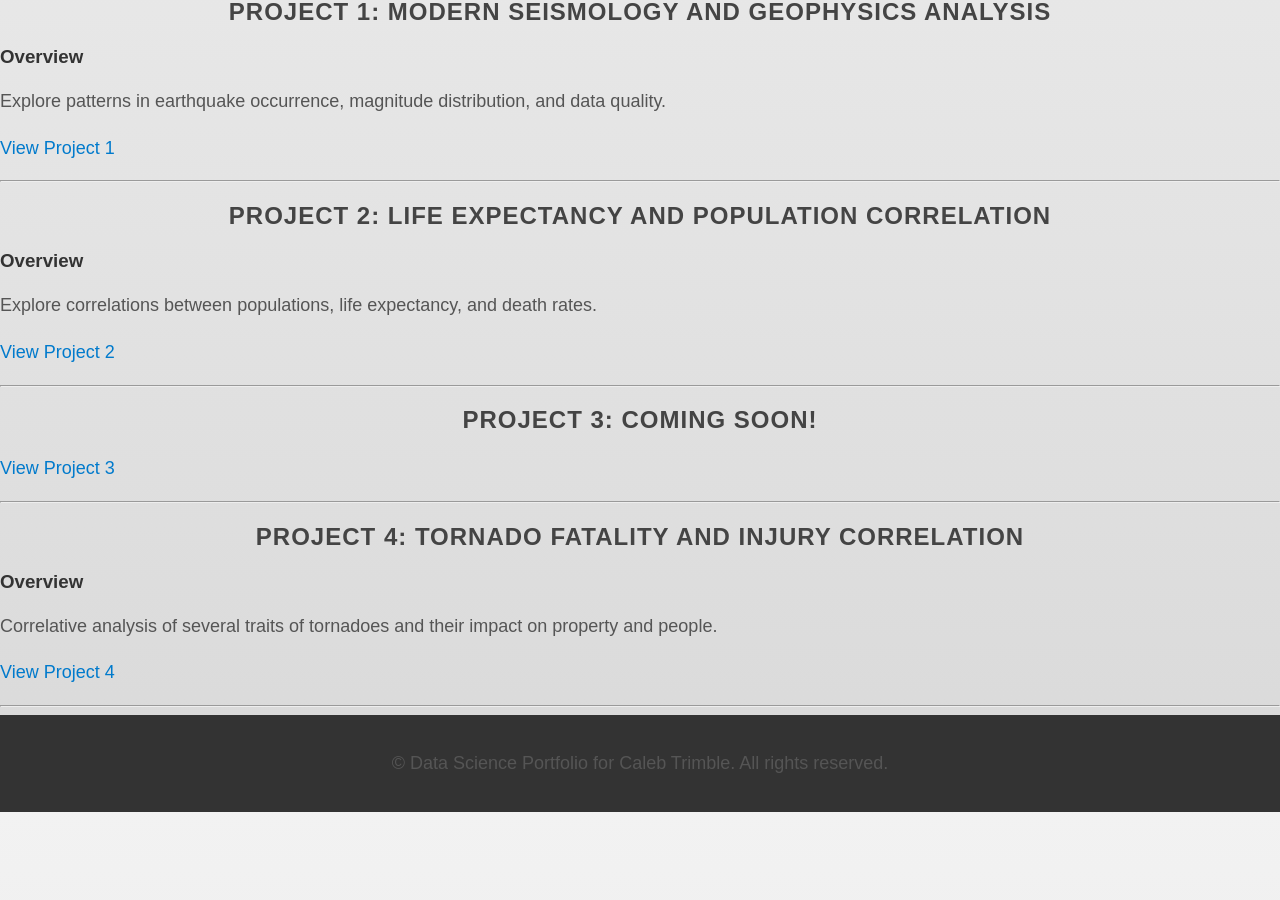
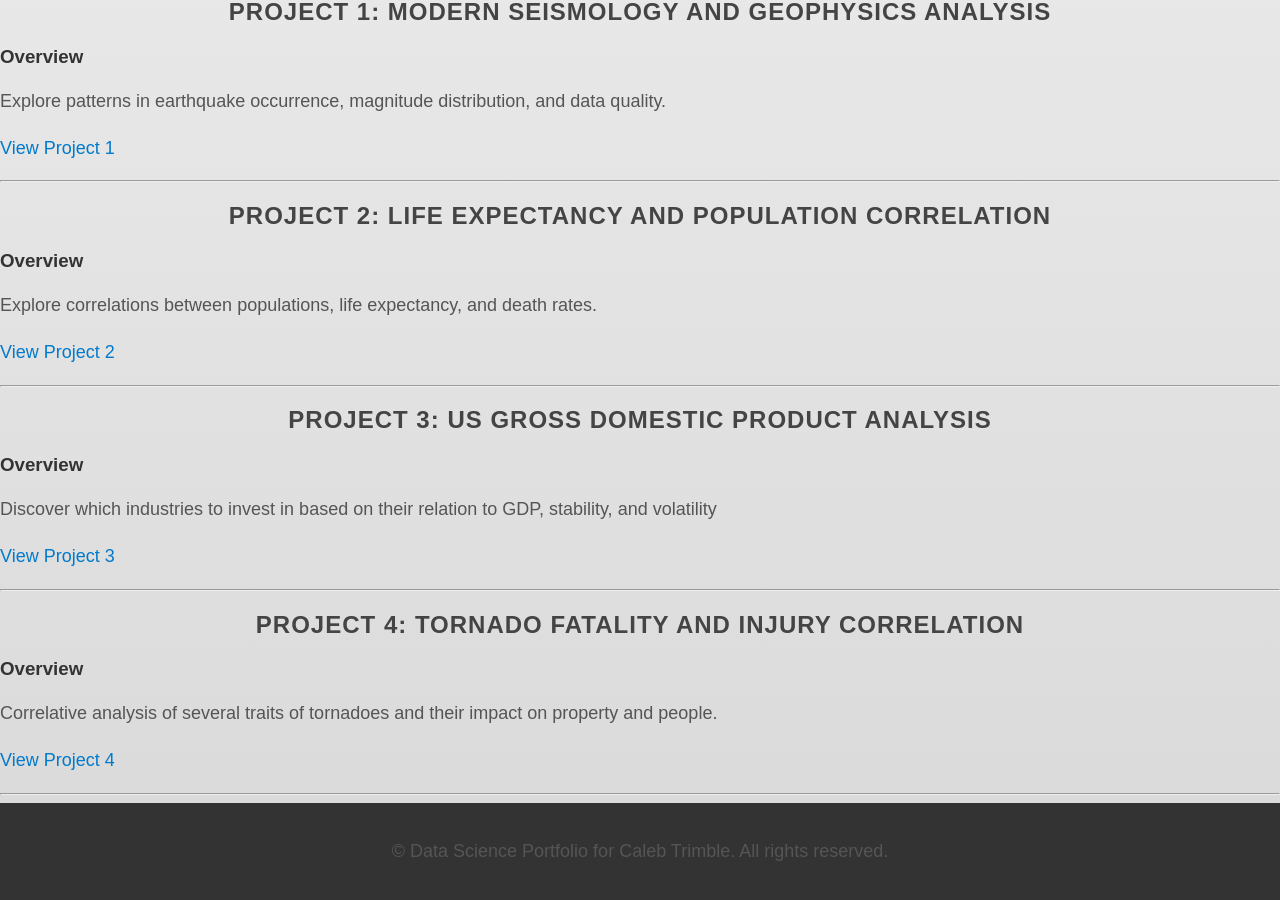
Before and after one commit to cmtrimble/cmtrimble.github.io, a Jekyll site: the page built from project.md, in a window 1280 px wide and 900 px high, scrolled down 621 px. Built offline with Jekyll 4.4.1, drawn with Linux system fonts in a browser that asks for light colours; before the commit the page ends 1433 px from its top, so only the background shows below that.

Commit message:
Update project.md
Added Project 3

```diff
--- a/project.md
+++ b/project.md
@@ -40,10 +40,11 @@ Explore correlations between populations, life expectancy, and death rates.
 
 ---
 
-## Project 3: Coming Soon!
+## Project 3: US Gross Domestic Product Analysis
+### Overview
+Discover which industries to invest in based on their relation to GDP, stability, and volatility
 
-
-[View Project 3]()
+[View Project 3](https://github.com/cmtrimble/cmtrimble.github.io/tree/main/Project3)
 
 ---
 
```
